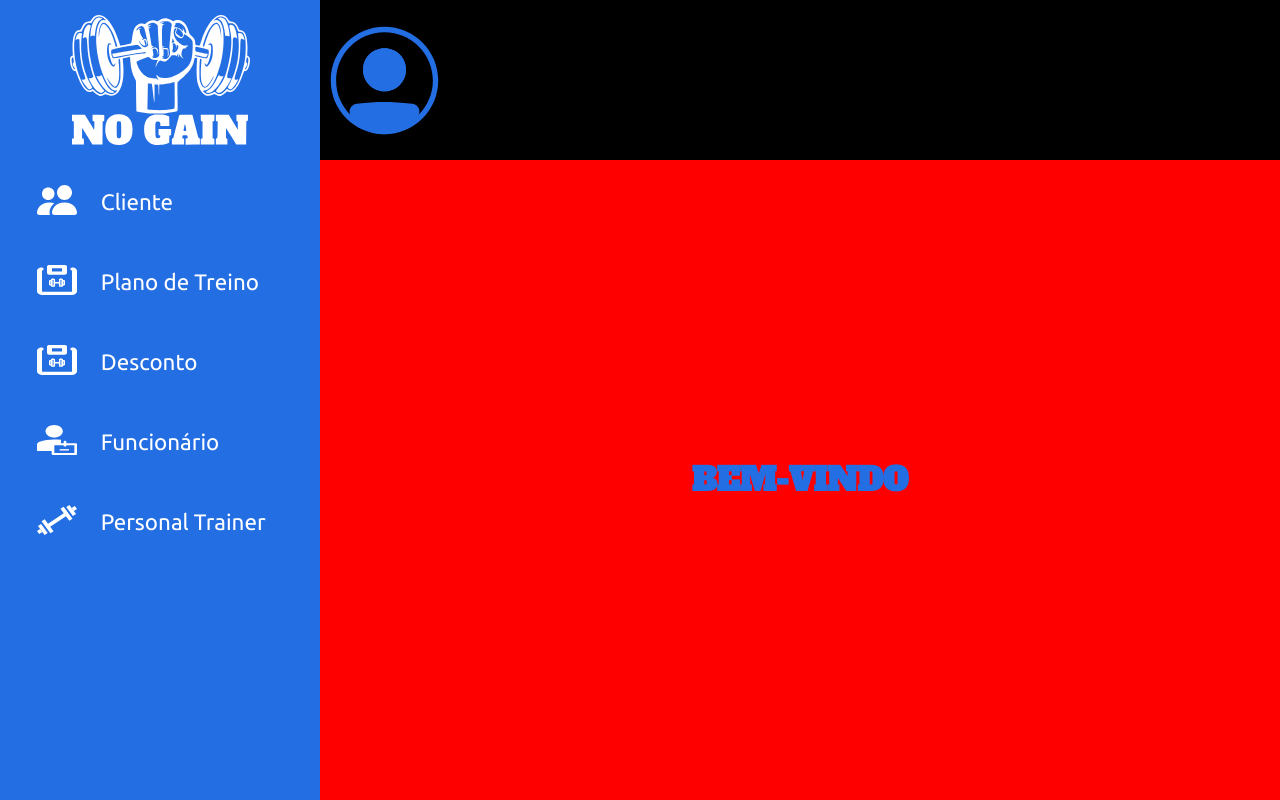
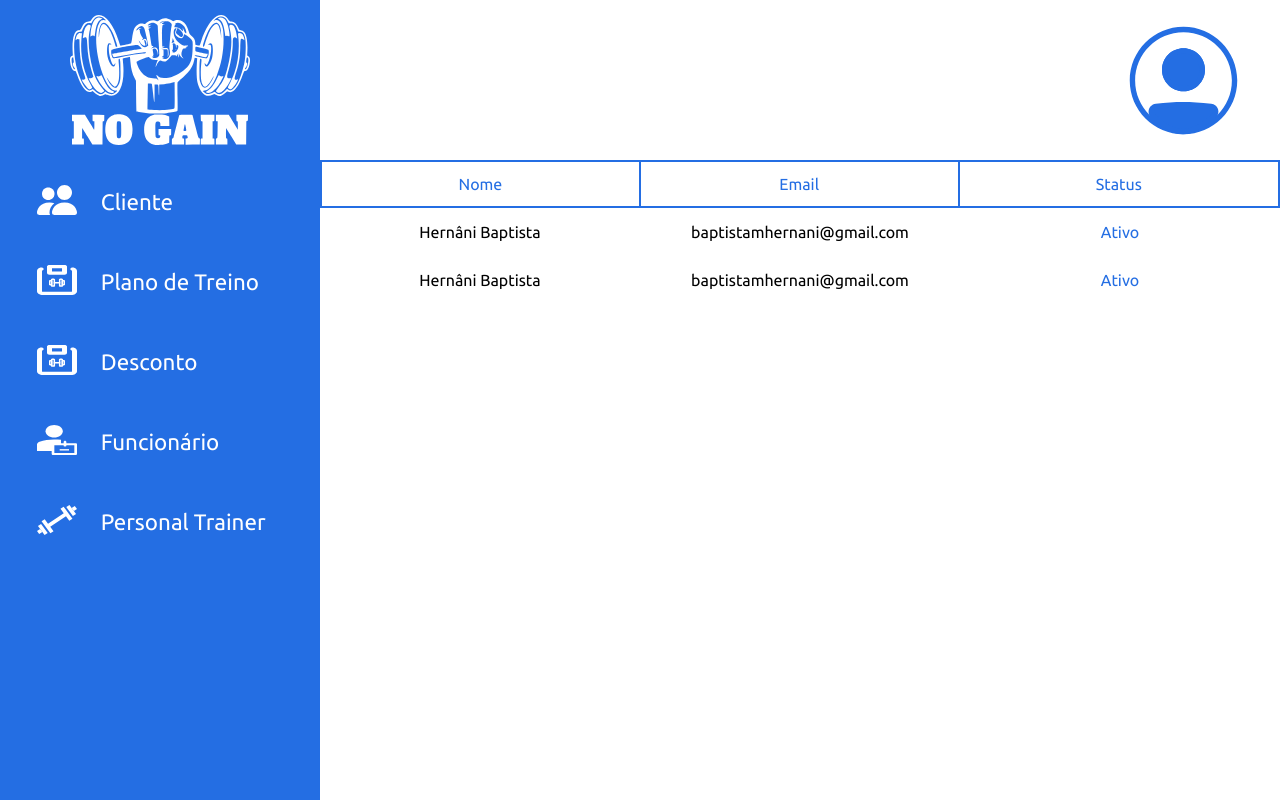
Before and after one commit to bosshentai/tccCode, a React (Create React App) app in the folder nogain-app/: page / in a window 1280 px wide. Built offline with nearby package versions, Linux system fonts and the light colour scheme.

Commit message:
Fixed in the EmployeeItem Status function is not done

```diff
--- a/nogain-app/src/components/User/Profile/styles.module.scss
+++ b/nogain-app/src/components/User/Profile/styles.module.scss
@@ -4,7 +4,11 @@
 
   height: 10rem;
 
-  // justify-content: end;
+  justify-content: flex-end;
+
+
+
+
 
   align-items: center;
 
@@ -12,5 +16,7 @@
     margin-right: 2rem;
     height: 129px;
     width: 129px;
+
+
   }
 }
--- /dev/null
+++ b/nogain-app/src/components/employee/EmployeeItem/index.tsx
@@ -0,0 +1,17 @@
+import styles from "./styles.module.scss";
+
+export const EmployeeItem = () => {
+  return (
+    <li className={styles.employeeContainer}>
+      <div className={styles.info}>
+        <p>Hernâni Baptista</p>
+      </div>
+      <div className={styles.info}>
+        <p>baptistamhernani@gmail.com</p>
+      </div>
+      <div>
+        <p>Ativo</p>
+      </div>
+    </li>
+  );
+};
--- /dev/null
+++ b/nogain-app/src/components/employee/EmployeeItem/styles.module.scss
@@ -0,0 +1,26 @@
+
+
+.employeeContainer{
+  // border: 1px solid black;
+  display: flex;
+  flex-direction: row;
+  justify-content: space-around;
+
+
+  div{
+    // background: blue;
+    // border: yellow 1px solid;
+    width: 100%;
+    height: 3rem;
+
+
+    display: flex;
+    justify-content: center;
+    text-align: center;
+    align-items: center;
+  }
+
+  .info{
+    color: black;
+  }
+}
--- /dev/null
+++ b/nogain-app/src/components/employee/EmployeeList/index.tsx
@@ -0,0 +1,12 @@
+import { EmployeeItem } from "../EmployeeItem";
+import styles from "./styles.module.scss";
+
+export const EmployeeList = () => {
+  return (
+    <ul className={styles.employeeList}>
+      <EmployeeItem/>
+      <EmployeeItem/>
+
+    </ul>
+  );
+};
--- /dev/null
+++ b/nogain-app/src/components/employee/EmployeeList/styles.module.scss
@@ -0,0 +1,8 @@
+
+
+
+.employeeList{
+  // background: red;
+  display: flex;
+  flex-direction: column;
+}
--- a/nogain-app/src/components/layout/DefaultPage/index.tsx
+++ b/nogain-app/src/components/layout/DefaultPage/index.tsx
@@ -2,7 +2,11 @@
 import styles from "./styles.module.scss";
 
 export const DefaultPage = (props: any) => {
-  return <div className={styles.pageContainer}>
+
+
+  const classNameController = `${styles.pageContainer}  ${props.className}`;
+
+  return <div className={classNameController}>
       {props.children}
   </div>
 }
--- a/nogain-app/src/components/layout/DefaultPage/styles.module.scss
+++ b/nogain-app/src/components/layout/DefaultPage/styles.module.scss
@@ -1,5 +1,5 @@
 .pageContainer{
-  background-color: red;
+  // background-color: red;
   // position: relative;
 
   width: 100%;
@@ -7,17 +7,17 @@
 
   height: 100%;
 
-  font-family: "Alfa Slab One", cursive;
+  // font-family: "Alfa Slab One", cursive;
 
   color: var(--blue);
 
-  display: flex;
+  // display: flex;
 
-  text-align: center;
-  justify-content: center;
-  flex-direction: column;
+  // text-align: center;
+  // justify-content: center;
+  // flex-direction: column;
 
-  h1 {
-    position: relative;
-  }
+  // h1 {
+  //   position: relative;
+  // }
 }
--- a/nogain-app/src/components/layout/Layout/style.module.scss
+++ b/nogain-app/src/components/layout/Layout/style.module.scss
@@ -5,7 +5,7 @@
   height: 100%;
   width: 100%;
 
-  background-color: black;
+
 
   .rightSide {
     height: 100%;
@@ -21,7 +21,7 @@
       height: calc(100% - 10em);
 
       display: flex;
-      text-align: center;
+      // text-align: center;
       justify-content: center;
     }
   }
--- a/nogain-app/src/pages/Welcome/index.tsx
+++ b/nogain-app/src/pages/Welcome/index.tsx
@@ -1,13 +1,32 @@
-
-
+import { useState } from "react";
+import { EmployeeList } from "../../components/employee/EmployeeList";
 import { DefaultPage } from "../../components/layout/DefaultPage";
 
-// import styles from "./styles.module.scss";
+import styles from "./styles.module.scss";
 
 export const Welcome = () => {
+  const [listEmpty, setListEmpty] = useState(false);
+
+  const classDefaultController = listEmpty ? `` : `${styles.listEmpty}`;
+
   return (
-    <DefaultPage>
-      <h1>BEM-VINDO</h1>
+    <DefaultPage className={classDefaultController}>
+      {listEmpty && <p className={styles.p}>Sem funcionarios</p>}
+
+      {!listEmpty && (
+        <div className={styles.tableContainer}>
+          <div className={styles.header}>
+            <div className={styles.title}>
+              <p>Nome</p>
+            </div>
+            <div className={styles.title}>Email</div>
+            <div className={styles.title}>Status</div>
+          </div>
+          <EmployeeList />
+        </div>
+      )}
+
+      {/* <button> Exemplo</button> */}
     </DefaultPage>
   );
 };
--- /dev/null
+++ b/nogain-app/src/pages/Welcome/styles.module.scss
@@ -0,0 +1,64 @@
+// .listEmptyContainer {
+//   display: flex;
+//   text-align: center;
+//   justify-content: center;
+//   flex-direction: column;
+// }
+// .p {
+//   color: var(--blue);
+// }
+// .table {
+//   width: 100%;
+//   height: 40rem;
+//   thead {
+//     height: 2rem;
+//     border-right: 1px solid var(--blue);
+//     th {
+//     }
+//   }
+// }
+
+
+
+.p{
+  font-family: "Alfa Slab One", cursive;
+}
+
+.tableContainer {
+  //  background: red;
+
+  height: 40rem;
+  width: 100%;
+
+  font-family: 'Ubuntu', sans-serif;
+
+  .header {
+    display: flex;
+    // background: red;
+
+    height: 3rem;
+    width: 100%;
+
+    border: 2px solid var(--blue);
+
+    .title{
+      // background: red;
+
+      display: flex;
+      width: 25rem;
+      // border: 2px solid var(--blue);
+
+      text-align: center;
+      align-items: center;
+      justify-content: space-around;
+    }
+
+    .title:nth-child(-n+2){
+      border-right: 2px solid var(--blue);
+    }
+
+  }
+
+  // display: flex;
+  // flex-direction: row;
+}
```
